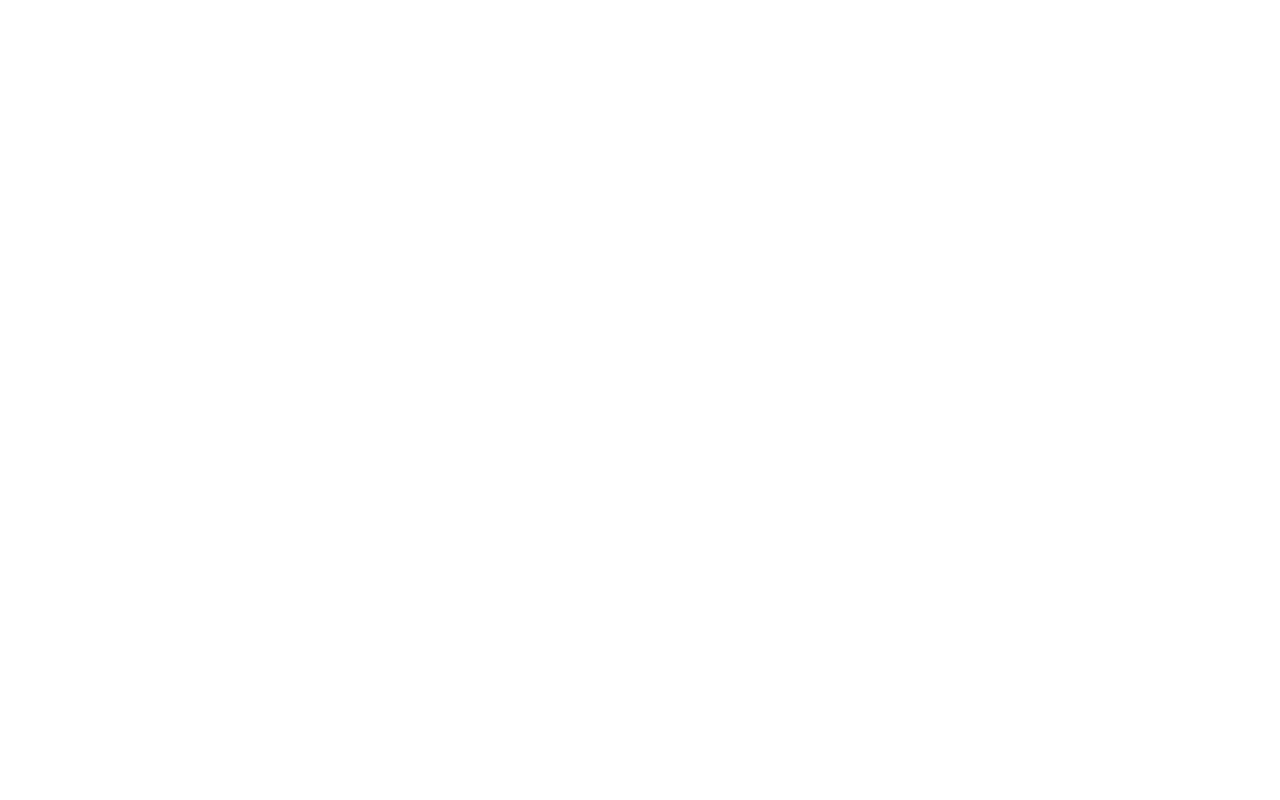
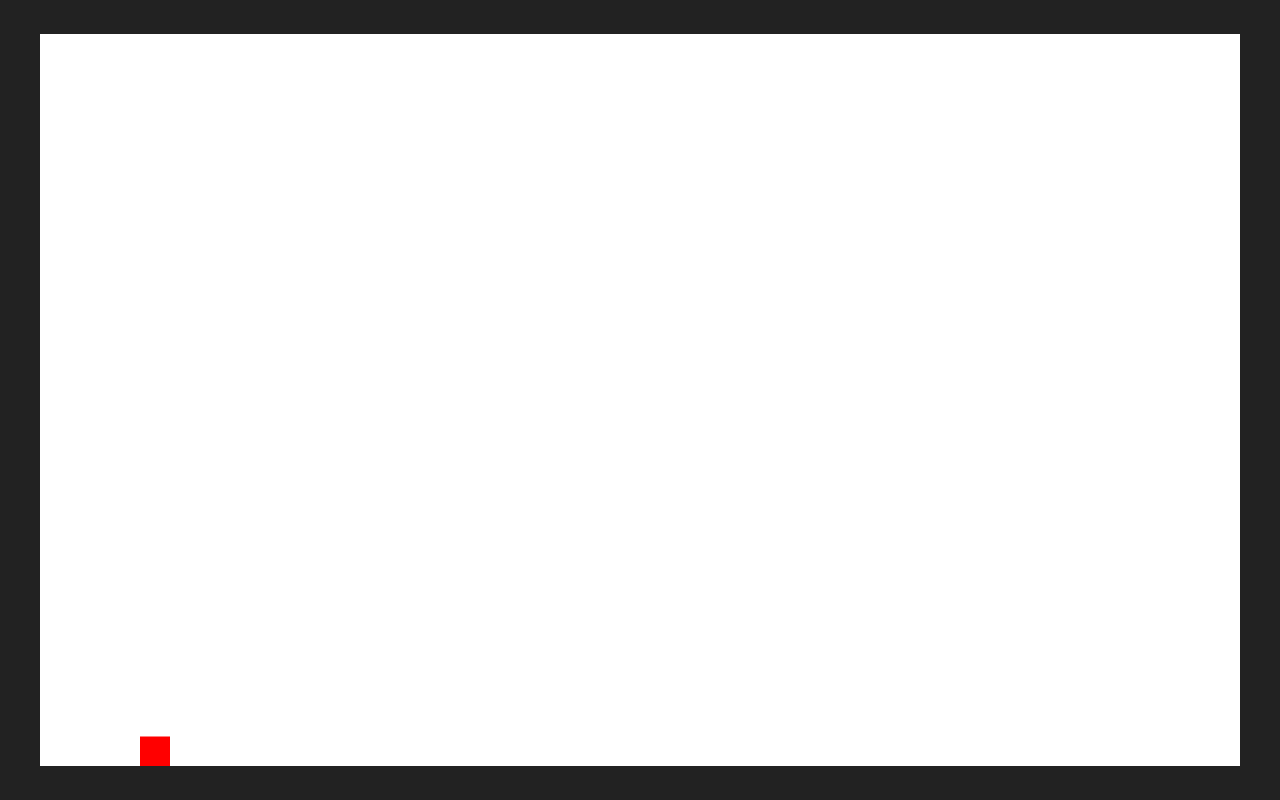
Before and after one commit to YachuJoshi/mario-game-ts, a website built with webpack: page public/index.html in a window 1280 px wide. Built offline with nearby package versions, Linux system fonts and the light colour scheme.

Commit message:
Add mario & gravity

```diff
--- a/src/base.ts
+++ b/src/base.ts
@@ -1,4 +1,4 @@
-const CANVAS_HEIGHT = window.innerHeight;
-const CANVAS_WIDTH = window.innerWidth;
+const CANVAS_HEIGHT = 732;
+const CANVAS_WIDTH = 1200;
 
 export { CANVAS_HEIGHT, CANVAS_WIDTH };
--- a/src/index.ts
+++ b/src/index.ts
@@ -1 +1,19 @@
+import { initCanvas } from "./canvas";
+import { Mario } from "./mario";
 import "./style.css";
+
+const { canvas, ctx } = initCanvas();
+const mario = new Mario({
+  x: 100,
+  y: 100,
+});
+
+function animate() {
+  ctx.fillStyle = "white";
+  ctx.fillRect(0, 0, canvas.width, canvas.height);
+  mario.update(ctx);
+
+  requestAnimationFrame(animate);
+}
+
+animate();
--- /dev/null
+++ b/src/mario.ts
@@ -0,0 +1,44 @@
+import { CANVAS_HEIGHT } from "./base";
+
+interface MarioProps {
+  x: number;
+  y: number;
+}
+
+const gravity = 1.5;
+
+export class Mario {
+  x: number;
+  y: number;
+  width: number;
+  height: number;
+  dx: number;
+  dy: number;
+
+  constructor(props: MarioProps) {
+    this.x = props.x;
+    this.y = props.y;
+    this.width = 30;
+    this.height = 30;
+    this.dx = 0;
+    this.dy = 1;
+  }
+
+  draw(ctx: CanvasRenderingContext2D): void {
+    ctx.fillStyle = "red";
+    ctx.fillRect(this.x, this.y, this.width, this.height);
+  }
+
+  update(ctx: CanvasRenderingContext2D): void {
+    this.draw(ctx);
+
+    this.x += this.dx;
+    this.y += this.dy;
+
+    if (this.y + this.height + this.dy >= CANVAS_HEIGHT) {
+      this.dy = 0;
+    } else {
+      this.dy += gravity;
+    }
+  }
+}
--- a/src/style.css
+++ b/src/style.css
@@ -15,4 +15,9 @@ body {
 
 body {
   font-family: "Poppins", sans-serif;
+  height: 100vh;
+  display: flex;
+  justify-content: center;
+  align-items: center;
+  background-color: #222;
 }
```
Also changed, not shown: README.md.
